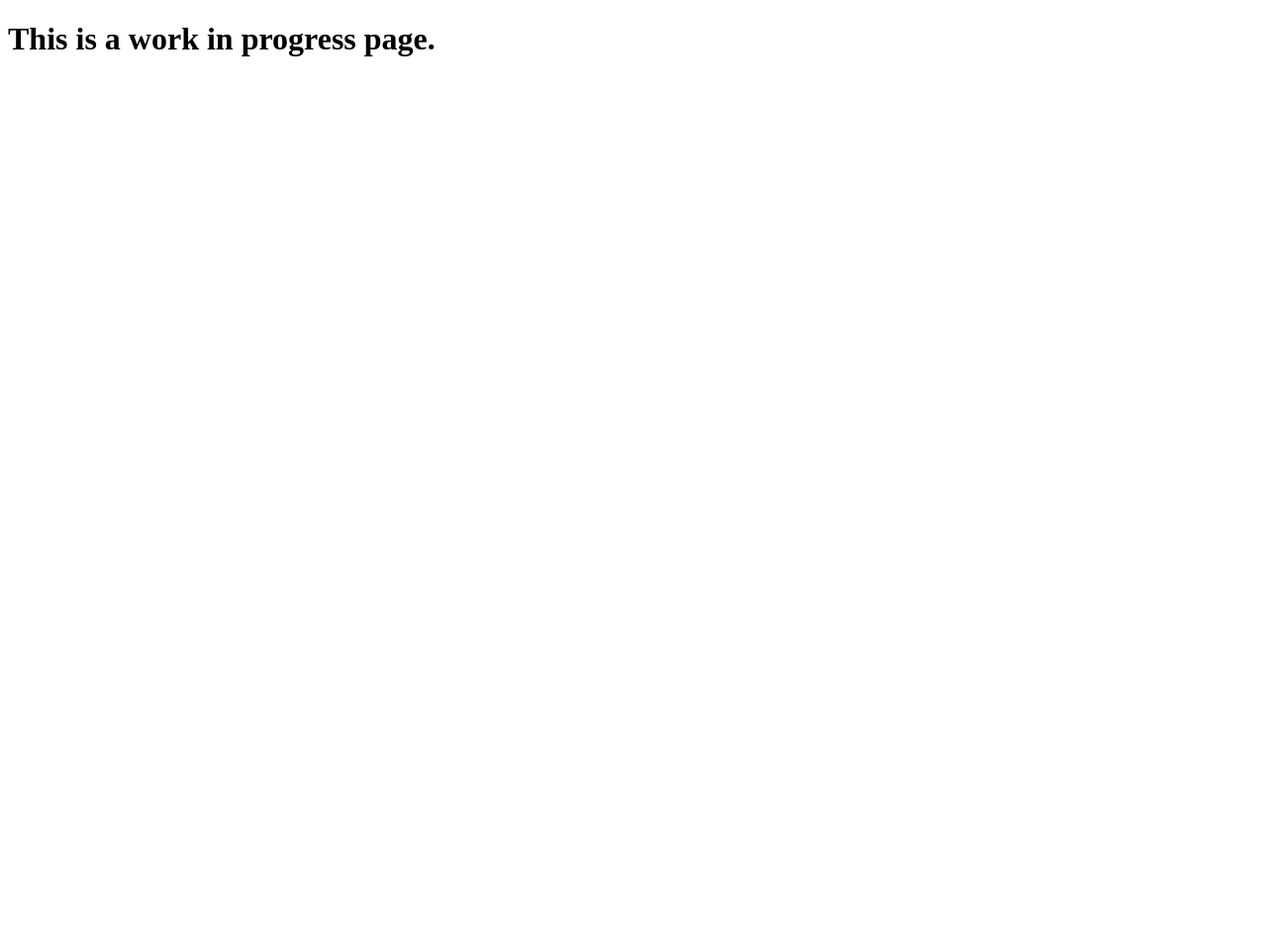
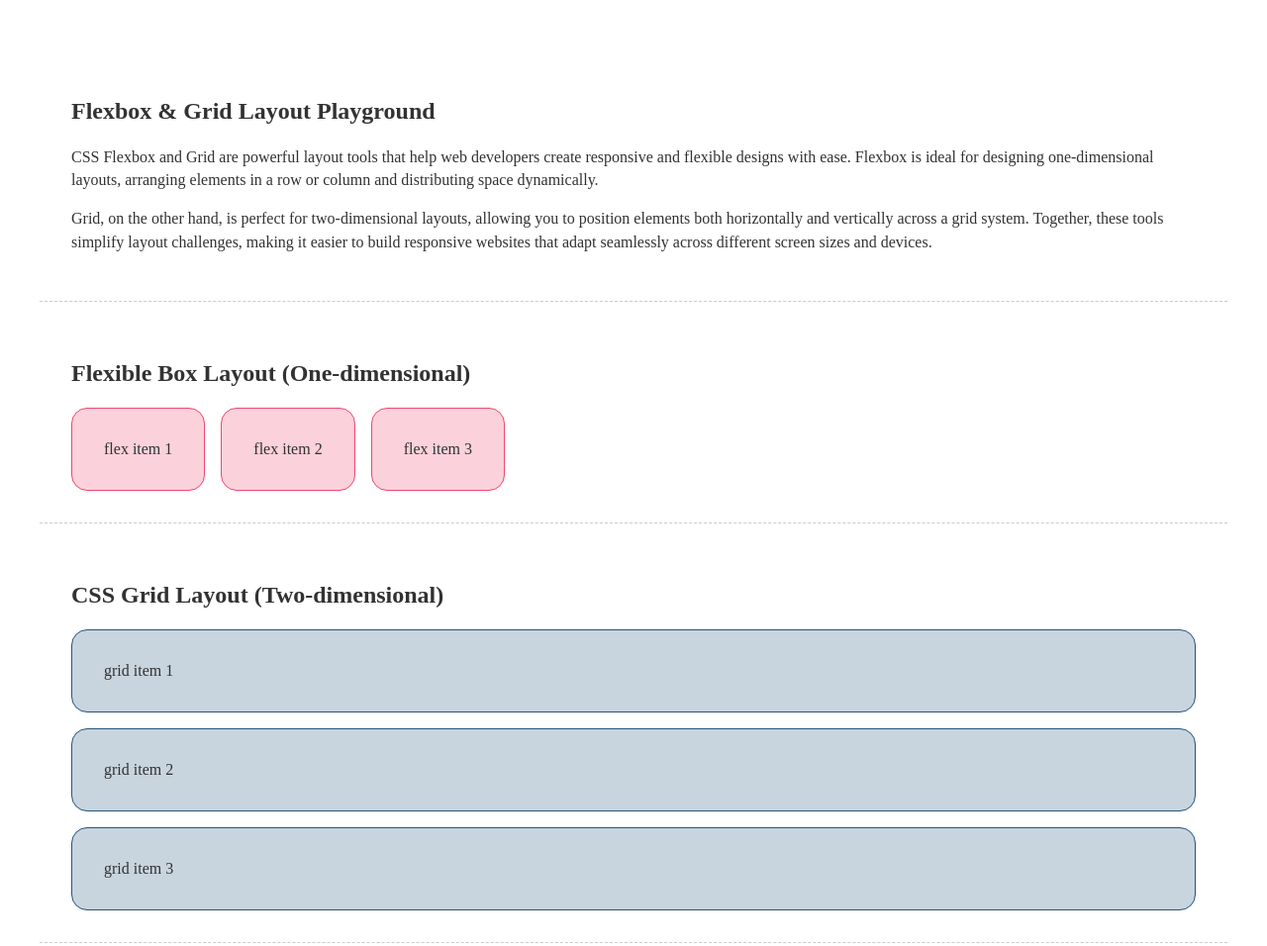
Before and after one commit to manta-codes/manta-codes.github.io, a plain HTML site: page WIP/index.html in a window 1280 px wide. Shown: the whole page at 99% size. Before the commit the page ends 800 px from the top, so only its background shows below. Drawn offline with Linux system fonts and the light colour scheme.

Commit message:
updated wip and removed flex-wrap

```diff
--- a/WIP/index.html
+++ b/WIP/index.html
@@ -6,7 +6,36 @@
     <title>manta-codes WIP</title>
     <link rel="stylesheet" href="styles.css">
 </head>
+
 <body>
-    <h1>This is a work in progress page.</h1>
+
+    <section>
+        <main>
+            <h1>Flexbox & Grid Layout Playground</h1>
+            <p>CSS Flexbox and Grid are powerful layout tools that help web developers create responsive and flexible designs with ease. Flexbox is ideal for designing one-dimensional layouts, arranging elements in a row or column and distributing space dynamically.</p>
+            <p>Grid, on the other hand, is perfect for two-dimensional layouts, allowing you to position elements both horizontally and vertically across a grid system. Together, these tools simplify layout challenges, making it easier to build responsive websites that adapt seamlessly across different screen sizes and devices.</p>
+        </main>
+    </section>
+
+    <section>
+        <h2>Flexible Box Layout (One-dimensional)</h2>
+        <div id="flex" class="flex">
+          <div class="flex__item">flex item 1</div>
+          <div class="flex__item">flex item 2</div>
+          <div class="flex__item">flex item 3</div>
+        </div>
+    </section>
+
+    <section>
+        <h2>
+            CSS Grid Layout (Two-dimensional)
+        </h2>
+        <div id="grid" class="grid">
+            <div class="grid__item">grid item 1</div>
+            <div class="grid__item">grid item 2</div>
+            <div class="grid__item">grid item 3</div>
+        </div>
+    </section>
+
 </body>
 </html>
--- a/WIP/styles.css
+++ b/WIP/styles.css
@@ -0,0 +1,26 @@
+@import url("utility.css");
+
+.flex {
+    display: flex;
+    gap: 1rem;
+  }
+
+  .flex__item {
+    background-color: rgba(var(--flex-color), 0.25);
+    border: 1px solid rgba(var(--flex-color), 1);
+    padding: 2em;
+    border-radius: 1rem;
+
+  }
+
+  .grid {
+    display: grid;
+    gap: 1rem;
+  }
+
+  .grid__item {
+    background-color: rgba(var(--grid-color), 0.25);
+    border: 1px solid rgba(var(--grid-color), 1);
+    border-radius: 1rem;
+    padding: 2em;
+}
--- /dev/null
+++ b/WIP/utility.css
@@ -0,0 +1,53 @@
+/* CSS Variables */
+
+:root {
+
+    /*
+    --red:        239, 071, 111;
+    --yellow:     255, 209, 102;
+    --blue:       038, 084, 124;
+    */
+
+    --flex-color:   239, 071, 111;
+    --grid-color:   038, 084, 124;
+
+    --text-color:   050, 050, 050;
+
+    }
+
+    /* Utility Styles */
+
+    html {
+        box-sizing: border-box;
+        font-size: 16px;
+      }
+
+      *, *::before, *::after {
+        box-sizing: inherit;
+      }
+
+    body {
+        color: rgba(var(--text-color), 1);
+        padding: 2rem;
+    }
+
+    section {
+        border-bottom: 1px dashed rgba(var(--text-color), 0.25);
+        padding: 2rem;
+        margin: 0.5rem 0;
+    }
+
+    h1, h2, h3, h4, h5, h6 {
+        color: rgba(var(--text-color), 1);
+        line-height: 1;
+        margin-bottom: 1.45rem;
+    }
+
+    p {
+        color: rgba(var(--text-color), 1);
+        line-height: 1.45;
+    }
+
+    a {
+        color: rgba(var(--flex-color), 1);
+    }
--- a/styles.css
+++ b/styles.css
@@ -8,7 +8,7 @@ body {
   font-family: 'Montserrat', sans-serif;
   background-color: #125f59;
   display: flex;
-  flex-wrap: wrap;
+  /* flex-wrap: wrap; */
   flex-direction: column;
   gap: 20px;
   justify-content: space-around;
```
Also changed, not shown: index.html (+4 -2 lines).
